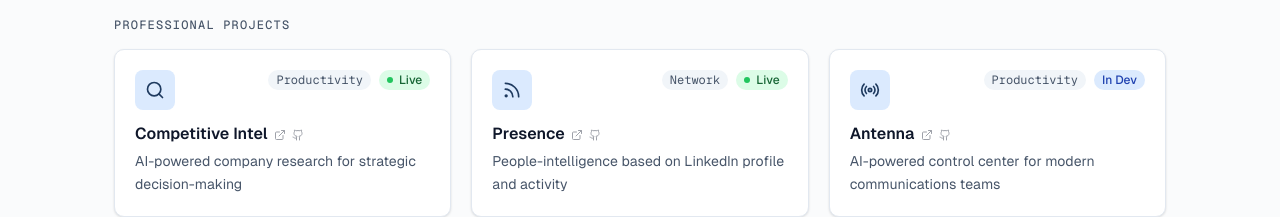
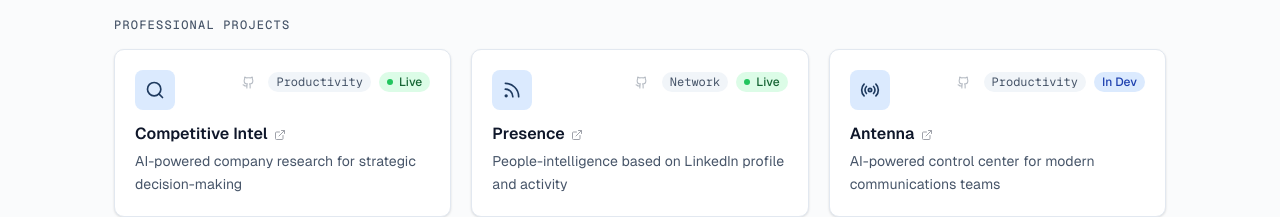
Before and after one commit to jeremyreynard1-jdr/the-operators-lab, a Next.js app: page / in a window 1280 px wide. Shown: the part 505-722 px from the top of the page. Built offline with nearby package versions, Linux system fonts and the light colour scheme.

Commit message:
fix hydration error: move GitHub icon out of nested link in ProjectCard

```diff
--- a/components/ProjectCard.tsx
+++ b/components/ProjectCard.tsx
@@ -53,6 +53,14 @@
           <Icon size={20} style={{ color: "var(--accent)" }} />
         </div>
         <div className="flex items-center gap-2">
+          {project.githubUrl && (
+            <span
+              className="inline-flex items-center justify-center w-6 h-6 rounded-full opacity-40"
+              style={{ color: "var(--text-secondary)" }}
+            >
+              <Github size={13} />
+            </span>
+          )}
           <span
             className="text-xs px-2 py-0.5 rounded-full"
             style={{
@@ -90,21 +98,6 @@
             style={{ verticalAlign: "middle" }}
           />
         )}
-        {project.githubUrl && (
-          <a
-            href={project.githubUrl}
-            target="_blank"
-            rel="noopener noreferrer"
-            onClick={(e) => e.stopPropagation()}
-            className="inline ml-1.5 opacity-40 hover:opacity-80 transition-opacity"
-          >
-            <Github
-              size={12}
-              className="inline"
-              style={{ verticalAlign: "middle" }}
-            />
-          </a>
-        )}
       </h3>
 
       <p
```
